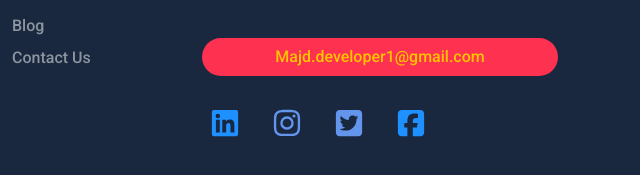
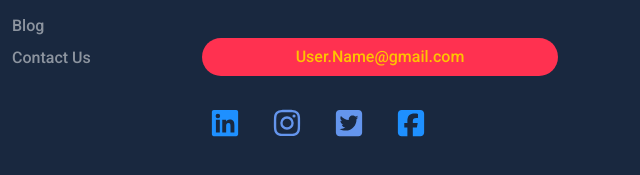
Before and after one commit to majdDeveloper/Bondi, a plain HTML site: page index.html in a window 1280 px wide. Shown: the part 5413-5588 px from the top of the page, 640-1280 px from the left. Drawn offline with Linux system fonts and the light colour scheme.

Commit message:
Update Info

```diff
--- a/index.html
+++ b/index.html
@@ -374,7 +374,7 @@
             <div class="col-lg-4 col-md-6">
               <h5 class="text-light">Contact Us</h5>
               <p class="lh-lg mt-3 mb-5">Get in touch with us via mail phone.We are waiting for your call or message</p>
-              <a class="btn rounded-pill w-100 main-btn" href="#">Majd.developer1@gmail.com</a>
+              <a class="btn rounded-pill w-100 main-btn" href="#">User.Name@gmail.com</a>
               <ul class="d-flex list-unstyled gap-3 pt-4 social">
                 <li>
                   <a class="d-block text-light" href="#">
```
